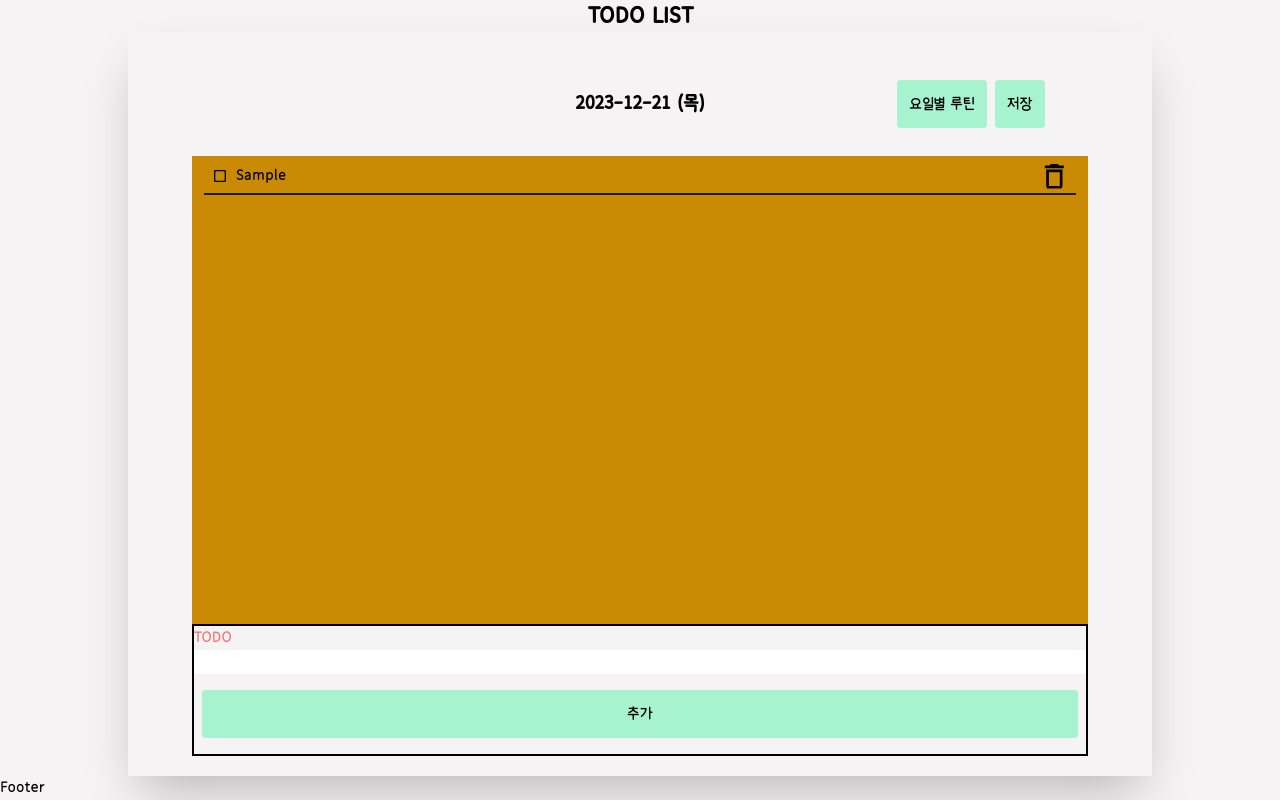
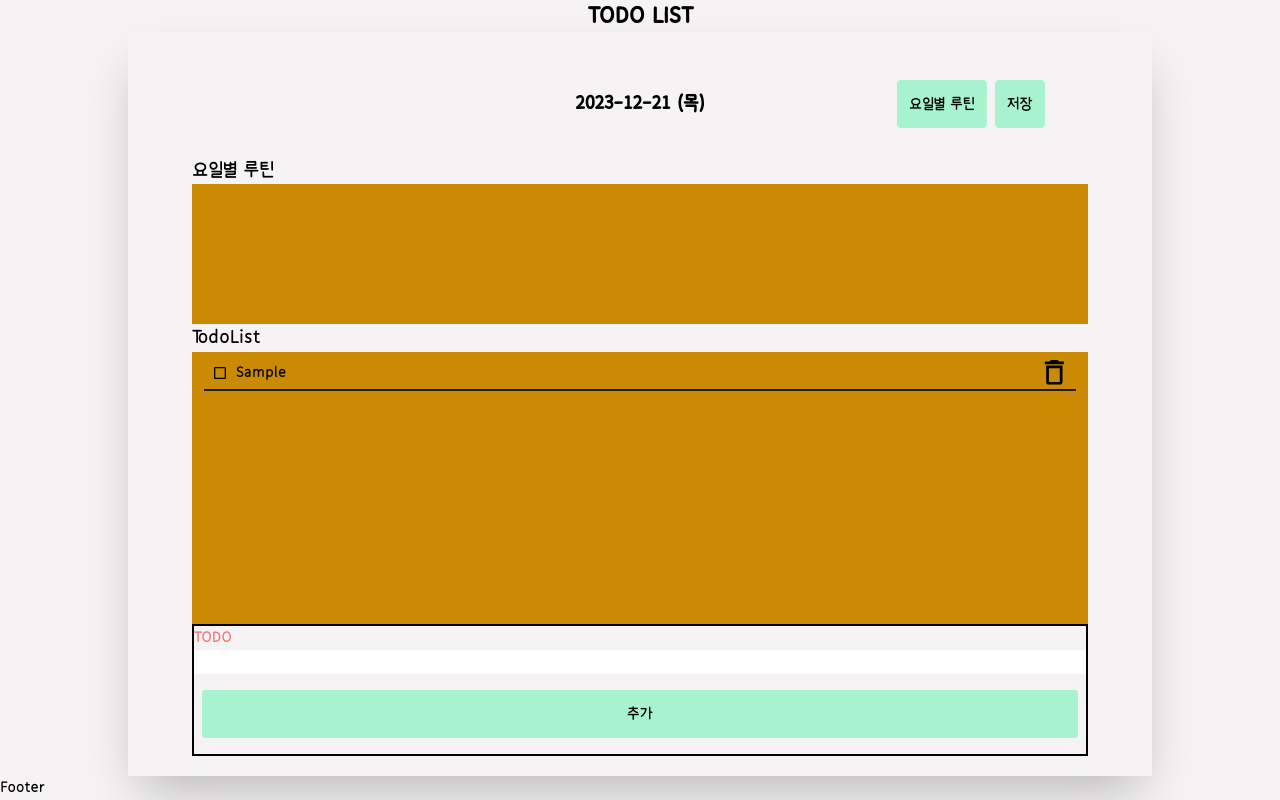
Before and after one commit to bluke127/react_todolist, a React (Create React App) app in the folder frontend/: page / in a window 1280 px wide. Both pictures are taken after typing "Sample" into the empty fields and a click on the button "추가". Built offline with nearby package versions, Linux system fonts and the light colour scheme; no server answers.

Commit message:
[fix]루틴영역분리

```diff
--- a/frontend/src/Components/DragNDrop/Item.tsx
+++ b/frontend/src/Components/DragNDrop/Item.tsx
@@ -8,9 +8,11 @@ function Item({
   cotentClassName,
   checkboxReadonly = false,
   contentReadonly = false,
+  readOnly = false,
 }: { item: DragNDropItemType; setItem: any } & DragNDropAttrType) {
   return (
     <>
+      {readOnly ? null : (
         <CheckBox
           value={item.contentId ?? ""}
           readonly={checkboxReadonly}
@@ -19,6 +21,7 @@ function Item({
             setItem((e.target as HTMLInputElement).checked, "checked");
           }}
         />
+      )}
       <span className="flex grow items-center">
         <StatusInput
           readonly={contentReadonly}
--- a/frontend/src/Components/DragNDrop/index.tsx
+++ b/frontend/src/Components/DragNDrop/index.tsx
@@ -11,6 +11,7 @@ function DragNDrop({
   cotentClassName,
   checkboxReadonly = false,
   contentReadonly = false,
+  readOnly = false,
   emptyMessage = "할일을 추가해주세요",
 }: DragNDropType) {
   type ItemKeyType = keyof Pick<
@@ -38,10 +39,11 @@ function DragNDrop({
     copyListItems.splice(dragOverItem.current as number, 0, dragItemConotent);
     dragItem.current = null;
     dragOverItem.current = null;
-    setContentList(copyListItems);
+    if (!readOnly) setContentList(copyListItems);
   };
   const setContent = useCallback(
     (v: string | boolean, itemKey: ItemKeyType | "delete", idx: number) => {
+      if (readOnly) return;
       if (itemKey !== "delete") {
         setContentList((arr: ItemKeyType[]) => {
           (arr[idx] as any)[itemKey] = v;
@@ -83,13 +85,16 @@ function DragNDrop({
                 }
                 checkboxReadonly={checkboxReadonly}
                 contentReadonly={contentReadonly}
+                readOnly={readOnly}
               />
+              {readOnly ? null : (
                 <div className="basis-[5%] md:basis-[10%] sm:basis-[10%] justify-center flex">
                   <MdOutlineDeleteOutline
                     className="w-3/4 h-fit md:w-full md:h-full sm:w-full sm:h-full"
                     onClick={() => setContent("_", "delete", index)}
                   />
                 </div>
+              )}
             </li>
           ))
         ) : (
--- a/frontend/src/Components/Input/CheckBox.tsx
+++ b/frontend/src/Components/Input/CheckBox.tsx
@@ -36,9 +36,11 @@ const CheckBox = forwardRef(
     } = props;
     return (
       <span className="flex px-2 align-middle items-center">
-        <label htmlFor={id} className="align-middle inline-block">
-          {checked ? <MdCheckBox /> : <MdCheckBoxOutlineBlank />}
-        </label>
+        {!readonly ? (
+          <label htmlFor={id} className="align-middle inline-block">
+            {checked ? <MdCheckBox /> : <MdCheckBoxOutlineBlank />}
+          </label>
+        ) : null}
         <input
           id={id}
           // @ts-ignore
--- a/frontend/src/Pages/Todo.tsx
+++ b/frontend/src/Pages/Todo.tsx
@@ -31,8 +31,8 @@ export function Todo() {
   const id = useId(); //아이디
   const { setPopup } = useReducer(); //팝업 세팅
   const dispatch: Dispatch<AnyAction> = useDispatch();
-  const { getTodoApi, postTodoApi } = useTodoApi();//todo 세팅
-  const { getRoutineApi, postRoutineApi } = useRoutineApi();//루틴 세팅
+  const { getTodoApi, postTodoApi } = useTodoApi(); //todo 세팅
+  const { getRoutineApi, postRoutineApi } = useRoutineApi(); //루틴 세팅
   const [isShowDatePicker, setIsShowDatePicker] = useState(false);
   const [selectedDate, setSelectedDate] = useState<string>(
     moment().format(U_DATE_FORMAT)
@@ -50,7 +50,7 @@ export function Todo() {
   const [insertValue, setInsertValue]: [
     string,
     Dispatch<SetStateAction<string>>
-  ] = useState("");//추가 todo
+  ] = useState(""); //추가 todo
   //추가
   const onAddTodoList = useCallback(() => {
     let saveData: PlanType[] = [...planList];
@@ -155,11 +155,11 @@ export function Todo() {
           })
           .filter((v) => v) as PlanType[];
         setRoutinueList((arr) => [...dayRoutine]);
-        arr.push(
-          ...(dayRoutine.map((obj) => {
-            return { ...obj, routineId: obj.contentId };
-          }) as PlanType[])
-        );
+        // arr.push(
+        //   ...(dayRoutine.map((obj) => {
+        //     return { ...obj, routineId: obj.contentId };
+        //   }) as PlanType[])
+        // );
       }
       if (todo) {
         arr.push(...(todo as PlanType[]));
@@ -204,13 +204,16 @@ export function Todo() {
         </div>
       </div>
       <div className="grow">
-        <div className={`w-full h-full relative z-10`}>
+        <div
+          className={`w-full h-full relative z-10`}
+          style={{ overflow: "scroll" }}
+        >
           {isShowDatePicker ? (
             <div
               className={
                 "w-full absolute top-0 bg-[#F0F0F0] overflow-hidden z-10 no_input"
-              }
-            >
+                }
+                >
               <DatePicker
                 selectedDate={selectedDate}
                 setSelectedDate={setSelectedDate}
@@ -218,15 +221,25 @@ export function Todo() {
                 customInput={<div></div>}
                 onChange={changeDate}
                 onSelect={changeDate}
-              ></DatePicker>
+                ></DatePicker>
             </div>
           ) : (
             <></>
-          )}
+            )}
+          <div className="text-xl">요일별 루틴</div>
+          <DragNDrop
+            contentList={routinueList}
+            // setContentList={setPlanList}
+            cotentClassName={"w-full"}
+            // wrapperClassName={"h-full"}
+            emptyMessage={""}
+            readOnly={true}
+          ></DragNDrop>
+          <div className="text-xl">TodoList</div>
           <DragNDrop
             contentList={planList}
             setContentList={setPlanList}
-            cotentClassName={"w-full h-full"}
+            cotentClassName={"w-full"}
             wrapperClassName={"h-full"}
             emptyMessage={"할일을 추가해주세요"}
           ></DragNDrop>
--- a/frontend/src/Types/index.ts
+++ b/frontend/src/Types/index.ts
@@ -46,10 +46,11 @@ export interface DragNDropAttrType {
   cotentClassName?: string;
   checkboxReadonly?: boolean;
   contentReadonly?: boolean;
+  readOnly?: boolean;
 }
 export interface DragNDropType extends DragNDropAttrType {
   contentList: DragNDropItemType[];
-  setContentList: any;
+  setContentList?: any;
   emptyMessage?: string;
   wrapperClassName?: string;
 }
--- a/frontend/src/index.css
+++ b/frontend/src/index.css
@@ -22,6 +22,7 @@
 body {
   font-family: "Dovemayo_gothic";
 }
+button{cursor:pointer}
 #popup_root,#modal_root {
   position: fixed;
   top: 0;
```
Lines whose indentation alone changed are shown as unchanged.
